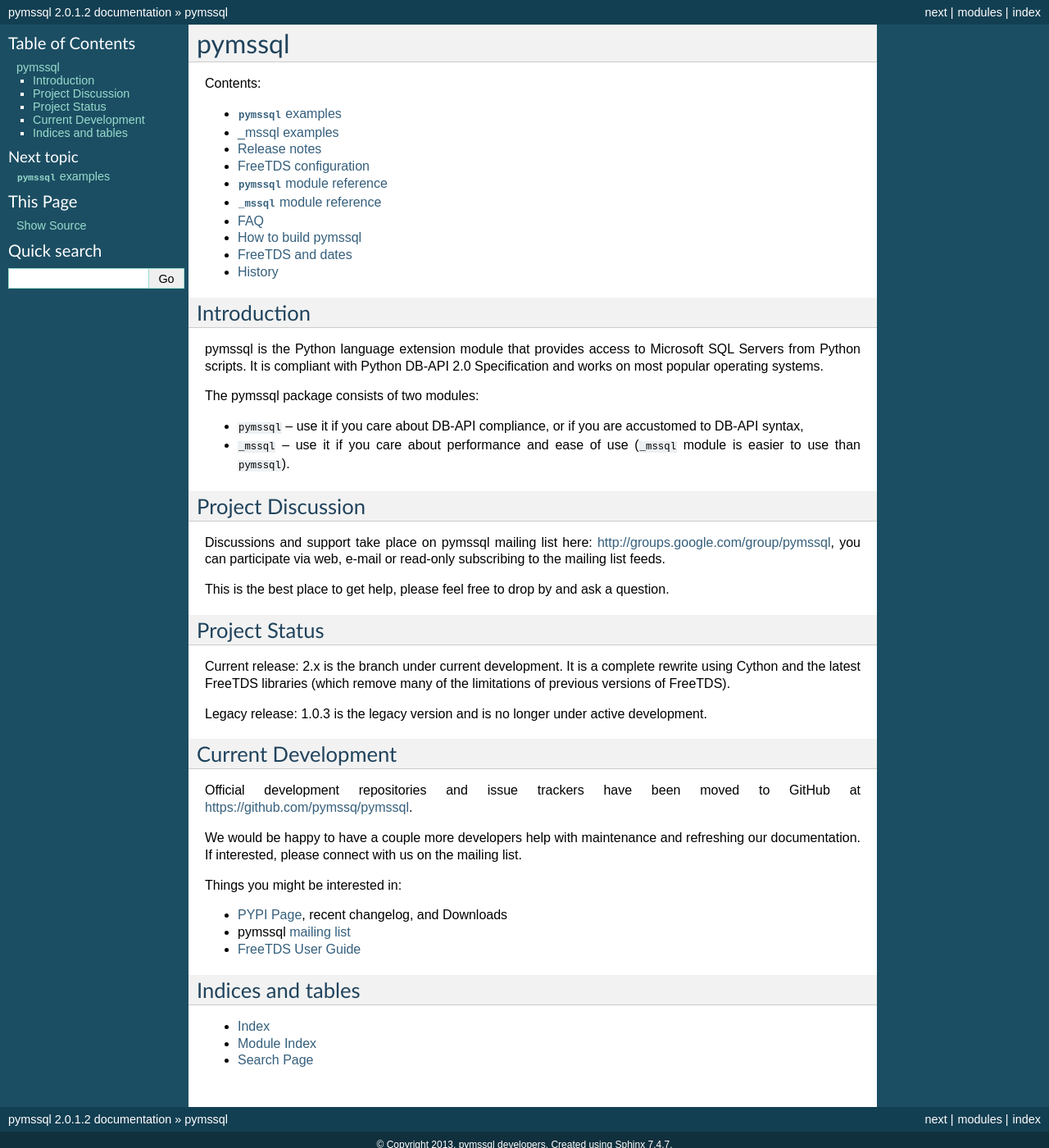
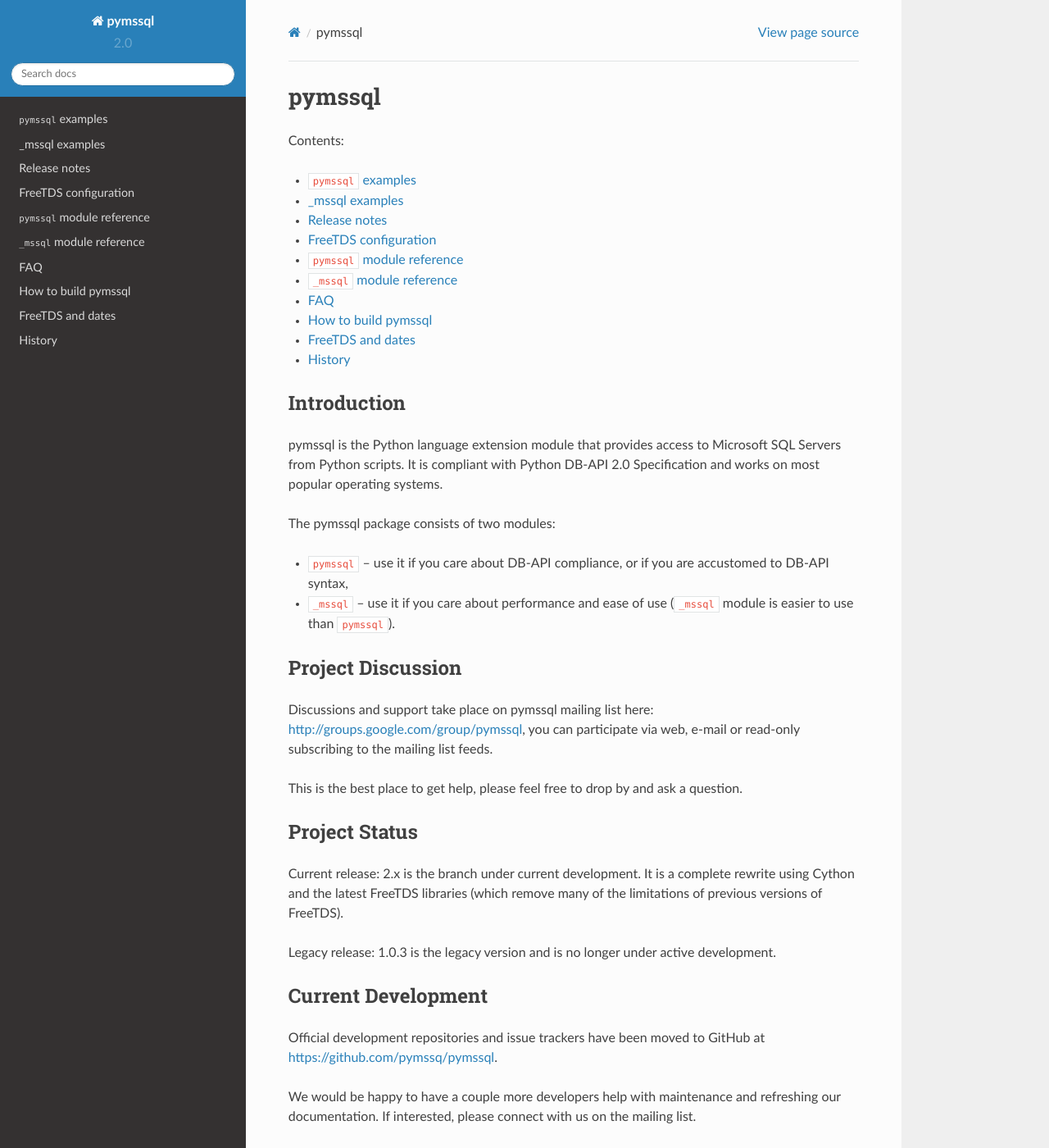
Before and after one commit to pymssql/pymssql, a Sphinx documentation site: the page built from docs/index.rst, in a window 1280 px wide and 1400 px high. Shown: the whole window at 82% size. Built offline with Sphinx 7.4.7 and the Read the Docs theme 2.0.0, drawn with Linux system fonts in a browser that asks for light colours; some of the changed text lies outside the part shown.

Commit message:
Implement new RTD HTML theme.

```diff
--- a/docs/conf.py
+++ b/docs/conf.py
@@ -102,7 +102,15 @@
 
 # The theme to use for HTML and HTML Help pages.  See the documentation for
 # a list of builtin themes.
-html_theme = 'default'
+#html_theme = 'default'
+
+# on_rtd is whether we are on readthedocs.org, this line of code grabbed from docs.readthedocs.org
+on_rtd = os.environ.get('READTHEDOCS', None) == 'True'
+
+if not on_rtd:  # only import and set the theme if we're building docs locally
+    import sphinx_rtd_theme
+    html_theme = 'sphinx_rtd_theme'
+    html_theme_path = [sphinx_rtd_theme.get_html_theme_path()]
 
 # Theme options are theme-specific and customize the look and feel of a theme
 # further.  For a list of options available for each theme, see the
```
